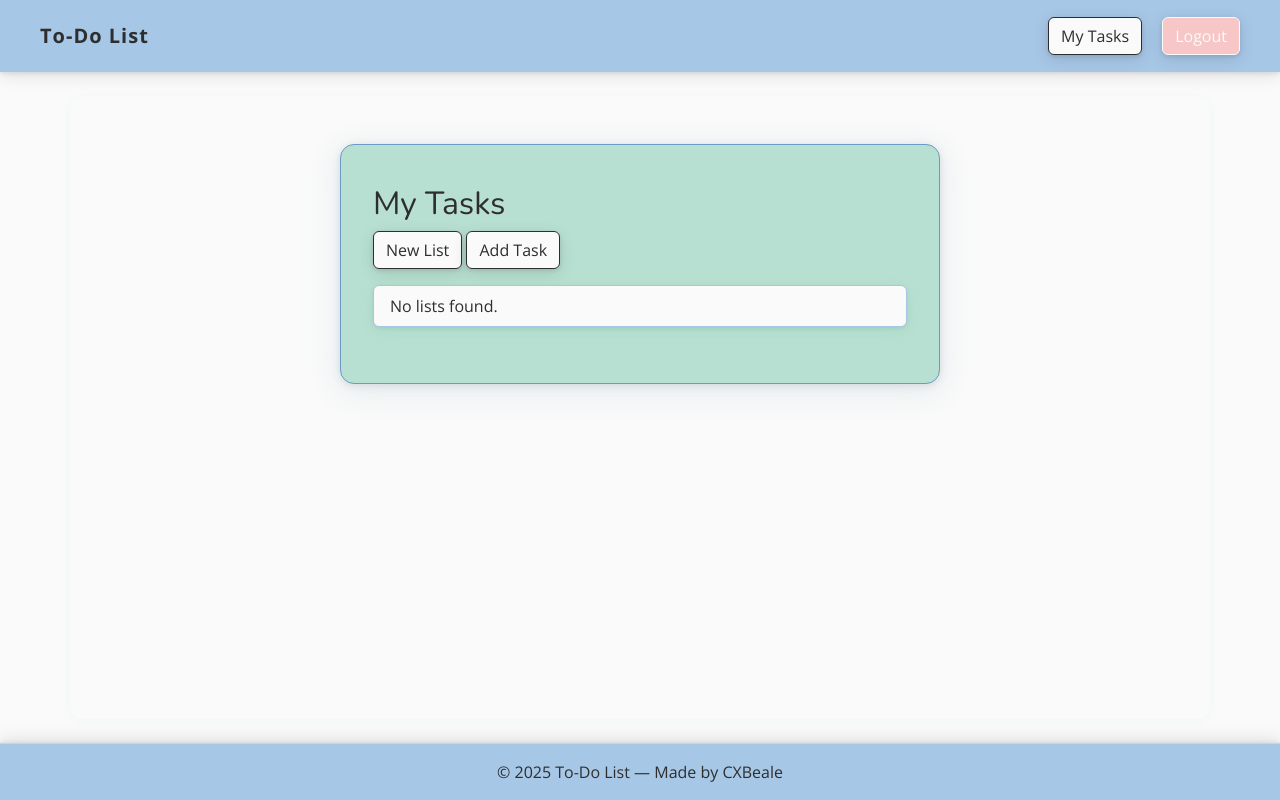
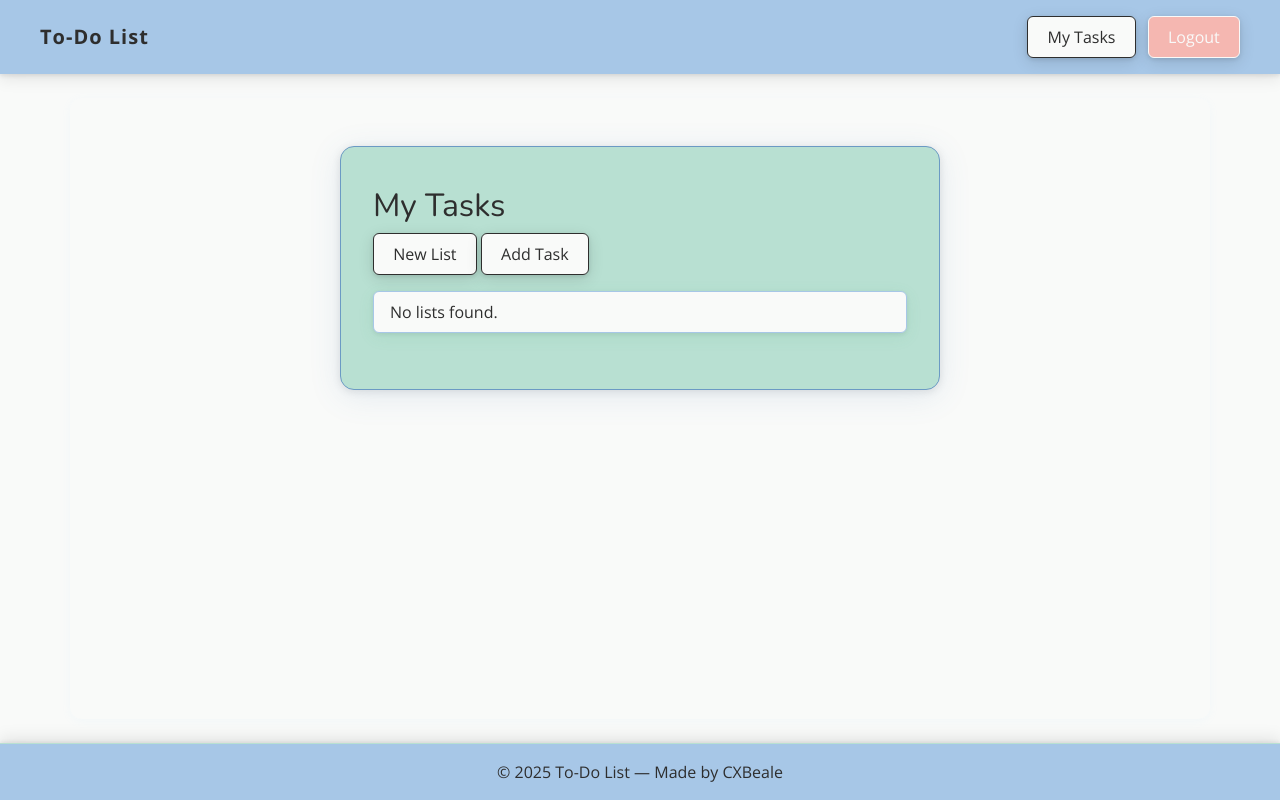
Before and after one commit to CXBeale/to-do-list, a Django app: page /lists/ in a window 1280 px wide. Run offline with Django 5.2, Linux system fonts and the light colour scheme; the visitor is signed in with stand-in values (Sample User, id 1); data that the repository does not hold is empty; some libraries are stand-ins or nearby versions.

Commit message:
style buttons

```diff
--- a/assets/css/style.css
+++ b/assets/css/style.css
@@ -5,60 +32,22 @@ body {
   min-height: 100vh;
   display: flex;
   flex-direction: column;
-}
-.container {
-  flex: 1 0 auto;
-}
-
-  /* ========================= */
-  /*        VARIABLES         */
-  /* ========================= */
-  /* Monochromatic color palette */
-  /* Monochromatic color palette */
-  :root {
-  /* Light Pastel Calm Palette */
-  --color-primary: #A7C7E7; /* Soft Sky Blue */
-  --color-primary-accent: #6B9AC4; /* Muted Sky Blue */
-  --color-secondary: #B8E0D2; /* Mint Green */
-  --color-background: #F9FAF9; /* Off-White */
-  --color-text: #2E2E2E; /* Charcoal Gray */
-  --color-accent: #F5B7B1; /* Light Coral */
-  --color-success: #C9E4C5; /* Pale Green */
-  --color-error: #F7C6C7; /* Soft Red-Pink */
-}
-
-[data-theme="dark"] {
-  /* Dark Pastel Calm Palette */
-  --color-primary: #6B9AC4; /* Muted Sky Blue */
-  --color-secondary: #7DB8A2; /* Deep Mint */
-  --color-background: #1E1E1E; /* Charcoal Base */
-  --color-text: #F5F5F5; /* Light Gray Text */
-  --color-accent: #D88C8A; /* Soft Coral */
-  --color-success: #90C9A7; /* Calming Green */
-  --color-error: #D79CA3; /* Muted Rose */
-}
-
-  /* ========================= */
-  /*   GLOBAL RESETS & BASE    */
-  /* ========================= */
-  /* Global box-sizing for predictable sizing */
-  *, *::before, *::after {
-    box-sizing: border-box;
-  }
-
-  body {
   background: var(--color-background);
   color: var(--color-text);
   font-family: 'Open Sans', Arial, sans-serif;
+}
+*, *::before, *::after {
+  box-sizing: border-box;
 }
 h1, h2, h3 {
   font-family: 'Nunito', Arial, sans-serif;
 }
 
 /* ========================= */
-  /*      LAYOUT & CARDS      */
+/*         LAYOUT            */
 /* ========================= */
-  .container, .card, .task, .landing-container {
+.container {
+  flex: 1 0 auto;
   background: var(--color-background);
   border-radius: 12px;
   box-shadow: 0 2px 8px rgba(165, 216, 255, 0.08);
@@ -81,41 +70,6 @@ body {
   font-weight: bold;
   letter-spacing: 1px;
   color: var(--color-text) !important;
-  }
-  .navbar .btn {
-    margin-left: 0.5rem;
-    color: var(--color-text);
-    background: var(--color-secondary);
-    border: none;
-  }
-
-  .navbar .btn-primary {
-    background: var(--color-background);
-    color: var(--color-text);
-    border: 1.5px solid var(--color-text);
-    transition: background 0.2s, color 0.2s;
-    box-shadow: 0 4px 16px 0 rgba(0,0,0,0.12), 0 1.5px 4px 0 rgba(0,0,0,0.10);
-  }
-
-  .navbar .btn-primary:hover {
-    background: var(--color-primary-accent);
-    color: var(--color-background);
-    border: 1.5px solid var(--color-background);
-    box-shadow: none;
-  }
-  .navbar .btn-danger {
-    background: var(--color-error);
-    color: var(--color-background);
-    border: 1px solid var(--color-background);
-    transition: background 0.2s, color 0.2s;
-    box-shadow: 0 4px 16px 0 rgba(0,0,0,0.12), 0 1.5px 4px 0 rgba(0,0,0,0.10);
-  }
-
-  .navbar .btn-danger:hover {
-    background: var(--color-primary-accent);
-    color: var(--color-background);
-    border: 1px solid var(--color-background);
-    box-shadow: none;
 }
 
 /* ========================= */
@@ -198,25 +150,73 @@ body {
   box-shadow: 0 4px 24px rgba(0,0,0,0.08);
 }
 
-.main-btn-primary {
+/* ========================= */
+/*         BUTTONS           */
+/* ========================= */
+.btn-custom {
+  display: inline-block;
+  font-family: inherit;
+  font-size: 1rem;
+  padding: 0.5rem 1.2rem;
+  border-radius: 6px;
+  border: 1.5px solid var(--color-text);
   background: var(--color-background);
   color: var(--color-text);
-  border: 1.5px solid var(--color-text);
-  transition: background 0.2s, color 0.2s;
   box-shadow: 0 4px 16px 0 rgba(0,0,0,0.12), 0 1.5px 4px 0 rgba(0,0,0,0.10);
+  transition: background 0.2s, color 0.2s, border 0.2s, box-shadow 0.2s;
+  cursor: pointer;
+  text-decoration: none;
 }
-.main-btn-primary:hover {
+
+.btn-custom:hover {
   background: var(--color-primary-accent);
   color: var(--color-background);
   border: 1.5px solid var(--color-background);
   box-shadow: none;
 }
 
+/* Primary button variant */
+.btn-primary-custom {
+  background: var(--color-background);
+  color: var(--color-text);
+  border: 1.5px solid var(--color-text);
+}
+
+.btn-primary-custom:hover {
+  background: var(--color-primary-accent);
+  color: var(--color-background);
+  border: 1.5px solid var(--color-background);
+}
+
+/* Success/Accent button variant */
+.btn-accent-custom {
+  background: var(--color-primary);
+  color: var(--color-text);
+  border: 1.5px solid var(--color-text);
+}
+
+.btn-accent-custom:hover {
+  background: var(--color-primary-accent);
+  color: var(--color-background);
+  border: 1.5px solid var(--color-background);
+}
+
+/* Danger button variant */
+.btn-danger-custom {
+  background: var(--color-accent);
+  color: var(--color-background);
+  border: 1px solid var(--color-background);
+}
+
+.btn-danger-custom:hover {
+  background: var(--color-error);
+  color: var(--color-background);
+  border: 1px solid var(--color-background);
+}
 
 /* ========================= */
 /*         TASK PAGE         */
 /* ========================= */
-
 .task-container {
   background: var(--color-secondary);
   border-radius: 14px;
--- a/todo/templates/todo/add_task.html
+++ b/todo/templates/todo/add_task.html
@@ -4,7 +4,7 @@
     <h1>Add a New Task</h1>
     <form method="post">
       {% csrf_token %} {{ form.as_p }}
-  <button type="submit" class="btn btn-success">Add Task</button>
-  <a href="{% url 'list_overview' %}" class="btn btn-secondary">Cancel</a>
+      <button type="submit" class="btn-custom btn-accent-custom">Add Task</button>
+      <a href="{% url 'list_overview' %}" class="btn-custom btn-primary-custom">Cancel</a>
     </form>
 {% endblock %}
--- a/todo/templates/todo/base.html
+++ b/todo/templates/todo/base.html
@@ -17,13 +17,13 @@
         <a class="navbar-brand ms-3" href="{% url 'home' %}">To-Do List</a>
         <div class="ms-auto me-3">
             {% if user.is_authenticated %}
-                <a class="btn btn-primary me-2" href="{% url 'list_overview' %}">My Tasks</a>
+                <a class="btn-custom btn-primary-custom me-2" href="{% url 'list_overview' %}">My Tasks</a>
                 <form action="{% url 'account_logout' %}" method="post" style="display:inline;">
                     {% csrf_token %}
-                    <button class="btn btn-danger" type="submit">Logout</button>
+                    <button class="btn-custom btn-danger-custom" type="submit">Logout</button>
                 </form>
             {% else %}
-                <a class="btn btn-primary me-2" href="{% url 'account_login' %}">Sign In</a>
+                <a class="btn-custom btn-primary-custom me-2" href="{% url 'account_login' %}">Sign In</a>
             {% endif %}
         </div>
     </nav>
--- a/todo/templates/todo/create_list.html
+++ b/todo/templates/todo/create_list.html
@@ -5,8 +5,8 @@
     <form method="post">
         {% csrf_token %}
         {{ form.as_p }}
-        <button type="submit" class="btn btn-success">Create</button>
-        <a href="{% url 'list_overview' %}" class="btn btn-secondary">Cancel</a>
+        <button type="submit" class="btn-custom btn-accent-custom">Create</button>
+        <a href="{% url 'list_overview' %}" class="btn-custom btn-primary-custom">Cancel</a>
     </form>
 </div>
 {% endblock %}
--- a/todo/templates/todo/delete_list.html
+++ b/todo/templates/todo/delete_list.html
@@ -5,8 +5,8 @@
     <p>Are you sure you want to delete this list? This will also delete all tasks in this list.</p>
     <form method="post">
         {% csrf_token %}
-        <button type="submit" class="btn btn-danger">Delete</button>
-        <a href="{% url 'list_overview' %}" class="btn btn-secondary">Cancel</a>
+        <button type="submit" class="btn-custom btn-danger-custom">Delete</button>
+        <a href="{% url 'list_overview' %}" class="btn-custom btn-primary-custom">Cancel</a>
     </form>
 </div>
 {% endblock %}
--- a/todo/templates/todo/edit_list.html
+++ b/todo/templates/todo/edit_list.html
@@ -5,8 +5,8 @@
     <form method="post">
         {% csrf_token %}
         {{ form.as_p }}
-        <button type="submit" class="btn btn-success">Save Changes</button>
-        <a href="{% url 'list_overview' %}" class="btn btn-secondary">Cancel</a>
+        <button type="submit" class="btn-custom btn-accent-custom">Save Changes</button>
+        <a href="{% url 'list_overview' %}" class="btn-custom btn-primary-custom">Cancel</a>
     </form>
 </div>
 {% endblock %}
--- a/todo/templates/todo/edit_task.html
+++ b/todo/templates/todo/edit_task.html
@@ -5,7 +5,7 @@
   <form method="post">
     {% csrf_token %}
     {{ form.as_p }}
-    <button type="submit" class="btn btn-success">Save Changes</button>
-    <a href="{% url 'list_overview' %}" class="btn btn-secondary">Cancel</a>
+    <button type="submit" class="btn-custom btn-accent-custom">Save Changes</button>
+    <a href="{% url 'list_overview' %}" class="btn-custom btn-primary-custom">Cancel</a>
   </form>
 {% endblock %}
--- a/todo/templates/todo/home.html
+++ b/todo/templates/todo/home.html
@@ -5,11 +5,11 @@
         <div class="landing-title">Welcome to To-Do List</div>
         <div class="landing-desc">Organize your tasks, boost your productivity, and never forget a thing. Sign in or create an account to get started!</div>
         {% if user.is_authenticated %}
-            <a href="{% url 'list_overview' %}" class="cta-btn">Go to My Tasks</a>
+            <a href="{% url 'list_overview' %}" class="btn-custom btn-accent-custom w-100 mb-2">Go to My Tasks</a>
         {% else %}
-            <a href="{% url 'account_login' %}" class="cta-btn btn">Sign In</a>
+            <a href="{% url 'account_login' %}" class="btn-custom btn-primary-custom w-100 mb-2">Sign In</a>
             <div class="or-divider">or</div>
-            <a href="{% url 'account_signup' %}" class="cta-btn secondary">Sign Up</a>
+            <a href="{% url 'account_signup' %}" class="btn-custom btn-accent-custom w-100">Sign Up</a>
         {% endif %}
     </div>
 {% endblock %}
--- a/todo/templates/todo/lists_and_tasks.html
+++ b/todo/templates/todo/lists_and_tasks.html
@@ -3,8 +3,8 @@
 {% block content %}
 <div class="task-container container mt-4">
     <h2>My Tasks</h2>
-    <a href="{% url 'create_list' %}" class="btn btn-primary main-btn-primary mb-3">New List</a>
-    <a href="{% url 'add_task' %}" class="btn btn-primary main-btn-primary mb-3">Add Task</a>
+    <a href="{% url 'create_list' %}" class="btn-custom btn-primary-custom mb-3">New List</a>
+    <a href="{% url 'add_task' %}" class="btn-custom btn-primary-custom mb-3">Add Task</a>
     <ul class="list-group mb-4">
         {% for list in lists %}
         <li class="list-group-item mb-4">
@@ -12,7 +12,7 @@
                 <div class="d-flex align-items-center justify-content-between mt-1 mb-2 w-100">
                     <strong>{{ list.list_name }}</strong>
                     <div>
-                        <button class="btn btn-link p-0 me-2 chevron-toggle" type="button" data-bs-toggle="collapse" data-bs-target="#tasks-list-{{ list.id }}" aria-expanded="true" aria-controls="tasks-list-{{ list.id }}">
+                        <button class="btn-custom btn-link p-0 me-2 chevron-toggle" type="button" data-bs-toggle="collapse" data-bs-target="#tasks-list-{{ list.id }}" aria-expanded="true" aria-controls="tasks-list-{{ list.id }}">
                             <i class="bi bi-chevron-down"></i>
                         </button>
                         <a href="{% url 'add_task_to_list' list.id %}" class="add-icon-link" title="Add Task">
@@ -120,5 +120,4 @@ function submitTaskForm(checkbox) {
     });
 }
 </script>
-<!-- filepath: c:\Users\chris\Documents\vscode-projects\to-do-list\todo\templates\todo\lists_and_tasks.html -->
 {% endblock %}
```
Also changed, not shown: other parts of assets/css/style.css (+110 -156 lines). Lines whose indentation alone changed are shown as unchanged.
